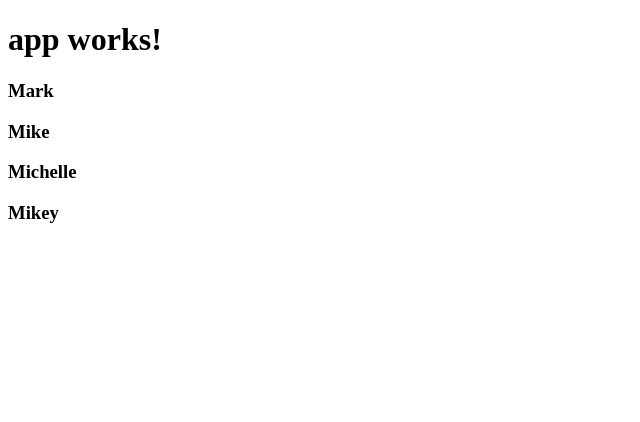
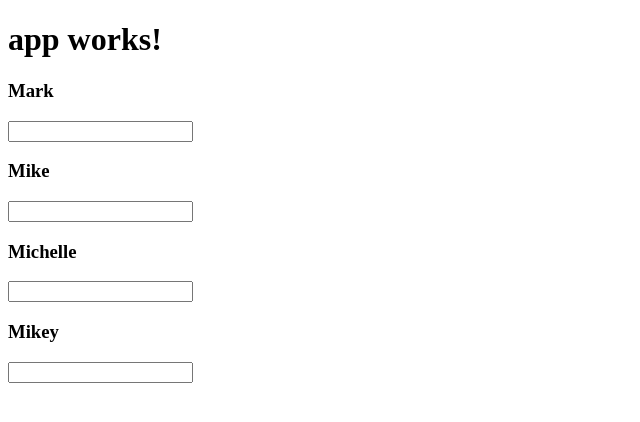
Before and after one commit to leonwatson2/Angular-4-Essentials, an Angular app: page / in a window 1280 px wide. Shown: the top 422 px of the page, without its empty margins (0-640 px from the left). Built offline with nearby package versions, Linux system fonts and the light colour scheme.

Commit message:
Event Binding

```diff
--- a/src/app/app.component.html
+++ b/src/app/app.component.html
@@ -1,9 +1,8 @@
 <h1>
   {{title}}
 </h1>
-<!-- Bind with raw string -->
-<dog-details name="Mark"></dog-details>
+<dog-details name="Mark" ></dog-details>
 <dog-details name="Mike"></dog-details>
-<!-- Bind with variable -->
-<dog-details [name]="michelle"></dog-details>
-<dog-details [name]="mikey"></dog-details>
+<!-- Bind to event using () -->
+<dog-details [name]="michelle" (changeName)="changeMichelle($event)"></dog-details>
+<dog-details [name]="mikey" (changeName)="changeMikey($event)"></dog-details>
--- a/src/app/app.component.ts
+++ b/src/app/app.component.ts
@@ -9,4 +9,10 @@ export class AppComponent {
   title = 'app works!';
   michelle = "Michelle"
   mikey = "Mikey"
+  changeMichelle(name:string){
+    this.michelle = name
+  }
+  changeMikey(name:string){
+    this.mikey = name
+  }
 }
--- a/src/app/dog-details/dog-details.component.ts
+++ b/src/app/dog-details/dog-details.component.ts
@@ -1,17 +1,23 @@
-import { Component, Input } from '@angular/core'
+import { Component, Input, Output, EventEmitter } from '@angular/core'
 
-//Import input decorator
+//import EventEmitter from angular core
 @Component({
-    selector:"dog-details",// is the css selector that identifies the component in a template
+    selector:"dog-details",
     template:`
             <div>
                 <h3>{{name}}</h3>
-            </div>
-            `//template for the view or the HTML used for the component view
+                <input type="text" (change)="handleChange($event)"/>
+            </div>`
 })
 export class DogDetailsComponent{
-    @Input() name:string //use the Input decorator
+    @Input() name:string
+    @Output() changeName = new EventEmitter<string>()
     constructor(){
 
     }
+
+    handleChange(e){
+        this.changeName.emit(e.target.value)
+    }
+
 }
```
